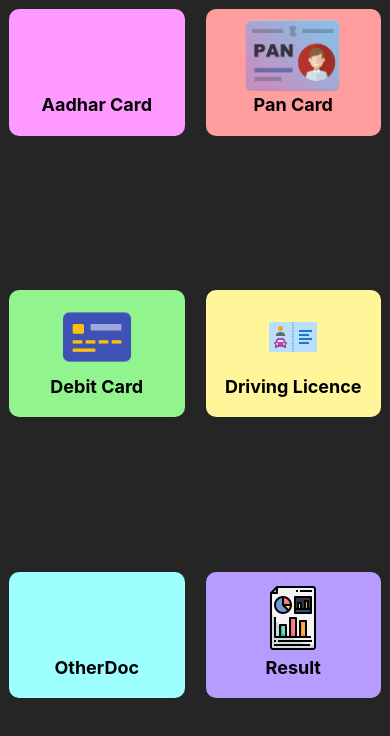
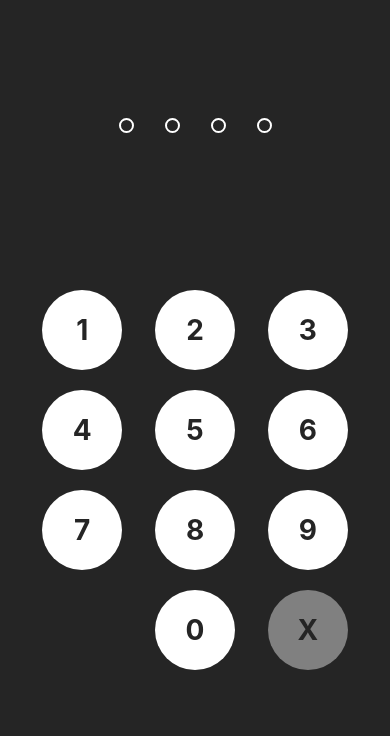
Before and after one commit to henishpatel9045/DocVaultAppCode, a React Native app: screen / in a window 390 px wide. Shown: the top 736 px of the page. Built offline with nearby package versions, Linux system fonts and the light colour scheme; grey boxes are pictures that could not be loaded.

Commit message:
PasswordScreen frontend build completed.

```diff
--- a/App.js
+++ b/App.js
@@ -4,6 +4,7 @@ import { StyleSheet, Text, View } from "react-native";
 import { dark } from "./app/configs/themes";
 import DocSelectScreen from "./app/screens/DocSelectScreen";
 import HomeScreen from "./app/screens/HomeScreen";
+import PinScreen from "./app/screens/PinScreen";
 
 export default function App() {
   const urlis = [
@@ -16,7 +17,7 @@ export default function App() {
   ];
   return (
     <View style={styles.container}>
-      <DocSelectScreen />
+      <PinScreen />
     </View>
   );
 }
--- /dev/null
+++ b/app/components/DialComponent.js
@@ -0,0 +1,29 @@
+import React from "react";
+import { StyleSheet, Text, TouchableHighlight, View } from "react-native";
+import { dark } from "../configs/themes";
+
+export default function DialComponent({ label, onPress, style }) {
+  return (
+    <TouchableHighlight style={[styles.container, style]} onPress={onPress}>
+      <Text style={styles.label}>{label}</Text>
+    </TouchableHighlight>
+  );
+}
+
+const styles = StyleSheet.create({
+  container: {
+    width: 80,
+    height: 80,
+    borderRadius: 40,
+    backgroundColor: "white",
+    alignItems: "center",
+    elevation: 2,
+    shadowColor: "white",
+    justifyContent: "center",
+  },
+  label: {
+    color: dark.primary,
+    fontWeight: "bold",
+    fontSize: 28,
+  },
+});
--- /dev/null
+++ b/app/screens/PinScreen.js
@@ -0,0 +1,78 @@
+import React, { useState } from "react";
+import { StyleSheet, Text, View } from "react-native";
+import DialComponent from "../components/DialComponent";
+import { dark } from "../configs/themes";
+
+export default function PinScreen() {
+  const [total, settotal] = useState(0);
+
+  let dialPad = [];
+  for (let i = 1; i < 10; i++) {
+    dialPad.push(
+      <DialComponent
+        style={styles.digit}
+        label={i}
+        onPress={() => console.log()}
+        key={i}
+      />
+    );
+  }
+  let pinIndicators = [];
+  for (let i = 0; i < 4; i++) {
+    pinIndicators.push(<View style={styles.indicators}></View>);
+  }
+  return (
+    <View style={styles.container}>
+      <View style={styles.pinIndicators}>{pinIndicators}</View>
+      <View style={styles.dialPad}>
+        {dialPad}
+        <DialComponent style={[styles.digit, { zIndex: -1, opacity: 0 }]} />
+        <DialComponent
+          label={0}
+          onPress={() => console.log()}
+          style={styles.digit}
+        />
+        <DialComponent
+          label={"X"}
+          onPress={() => console.log()}
+          style={[styles.digit, { backgroundColor: "#808080" }]}
+        />
+      </View>
+    </View>
+  );
+}
+
+const styles = StyleSheet.create({
+  container: {
+    backgroundColor: dark.primary,
+    flex: 1,
+    alignItems: "center",
+  },
+  pinIndicators: {
+    marginTop: 120,
+    height: 10,
+    width: "50%",
+    flexDirection: "row",
+    alignItems: "center",
+    justifyContent: "space-evenly",
+  },
+  indicators: {
+    width: 15,
+    height: 15,
+    borderWidth: 2,
+    borderRadius: 50,
+    margin: 10,
+    borderColor: "white",
+  },
+  dialPad: {
+    marginTop: 150,
+    width: "90%",
+    flexDirection: "row",
+    flexWrap: "wrap",
+    justifyContent: "space-evenly",
+    // backgroundColor: "yellow",
+  },
+  digit: {
+    margin: 10,
+  },
+});
```
